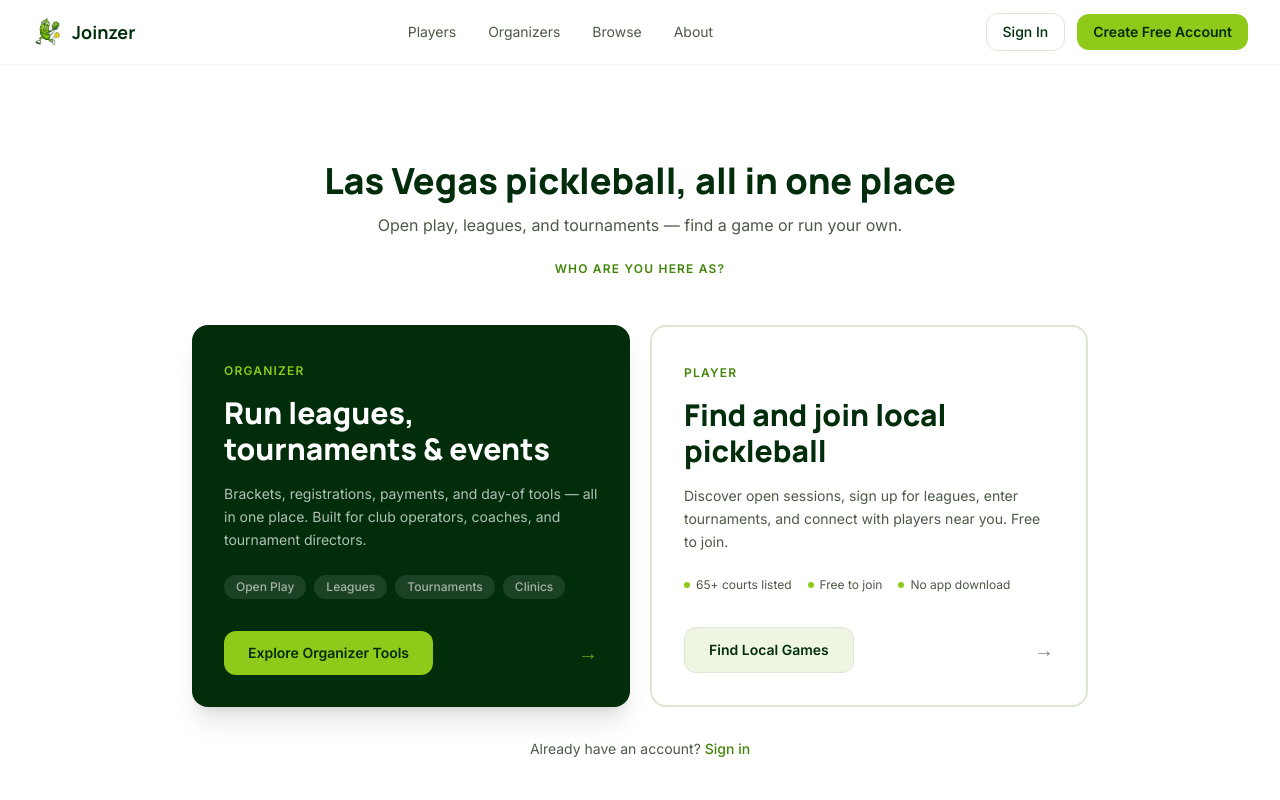
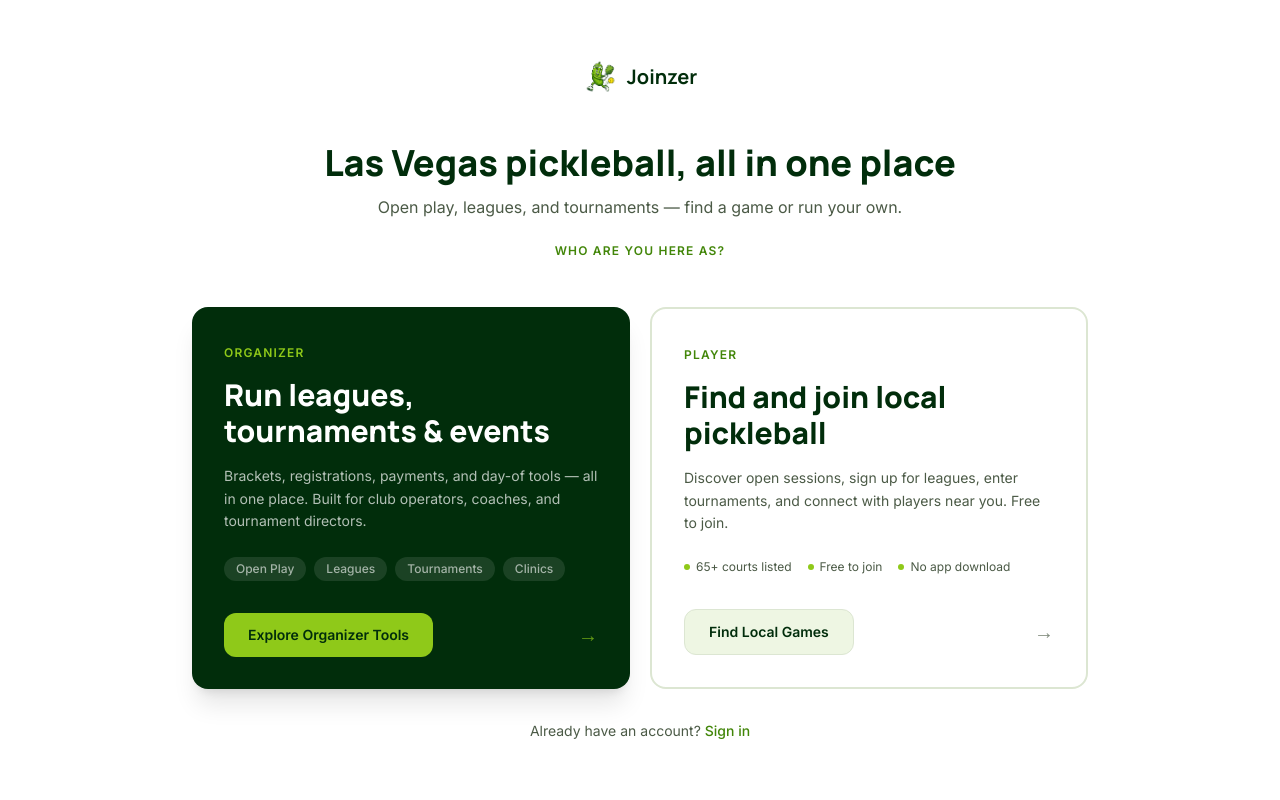
Before and after one commit to suidgma/joinzer, a Next.js app: page / in a window 1280 px wide. Shown: the top 800 px of the page. Built offline with nearby package versions, Linux system fonts and the light colour scheme; no server answers.

Commit message:
chore(home): remove nav/footer from role-selector, add inline logo, fill viewport

```diff
--- a/app/page.tsx
+++ b/app/page.tsx
@@ -1,9 +1,7 @@
 import type { Metadata } from 'next'
 import { redirect } from 'next/navigation'
 import { createClient } from '@/lib/supabase/server'
-import LandingNav from '@/components/landing/LandingNav'
 import RoleSelectorSection from '@/components/landing/RoleSelectorSection'
-import LandingFooter from '@/components/landing/LandingFooter'
 
 export const metadata: Metadata = {
   title: 'Joinzer — Las Vegas Pickleball',
@@ -32,12 +30,8 @@ export default async function HomePage(
   if (user) redirect('/home')
 
   return (
-    <div className="min-h-screen bg-white flex flex-col">
-      <LandingNav />
-      <main className="flex-1 flex">
-        <RoleSelectorSection />
-      </main>
-      <LandingFooter />
+    <div className="min-h-screen bg-white">
+      <RoleSelectorSection />
     </div>
   )
 }
--- a/components/landing/RoleSelectorSection.tsx
+++ b/components/landing/RoleSelectorSection.tsx
@@ -1,9 +1,19 @@
 import Link from 'next/link'
+import Image from 'next/image'
 
 export default function RoleSelectorSection() {
   return (
-    <section className="flex-1 flex items-center justify-center px-4 py-16 md:py-24 bg-white">
+    <section className="min-h-screen flex flex-col items-center justify-center px-4 py-12 bg-white">
       <div className="w-full max-w-4xl mx-auto">
+
+        {/* Minimal logo — replaces the full nav */}
+        <div className="flex justify-center mb-10 md:mb-12">
+          <Link href="/" className="flex items-center gap-2">
+            <Image src="/logo.png" alt="Joinzer" width={36} height={36} className="object-contain" />
+            <span className="font-heading font-bold text-brand-dark text-xl">Joinzer</span>
+          </Link>
+        </div>
+
         <div className="text-center mb-10 md:mb-12">
           <h1 className="font-heading text-3xl md:text-4xl font-extrabold text-brand-dark leading-tight">
             Las Vegas pickleball, all in one place
@@ -90,6 +100,7 @@ export default function RoleSelectorSection() {
             Sign in
           </Link>
         </p>
+
       </div>
     </section>
   )
```
